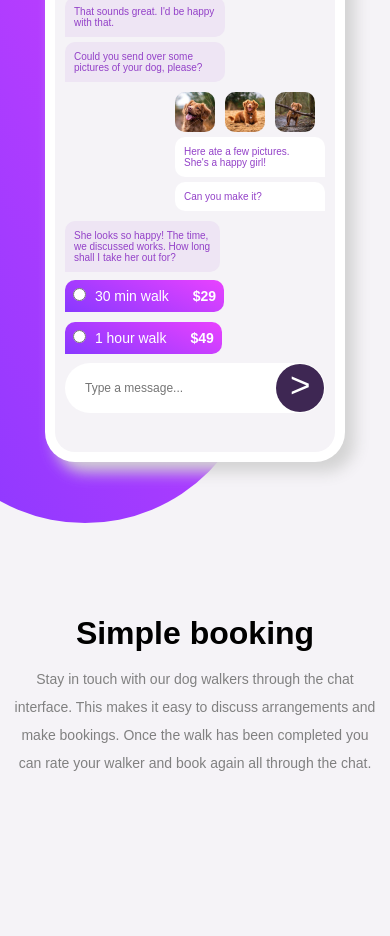
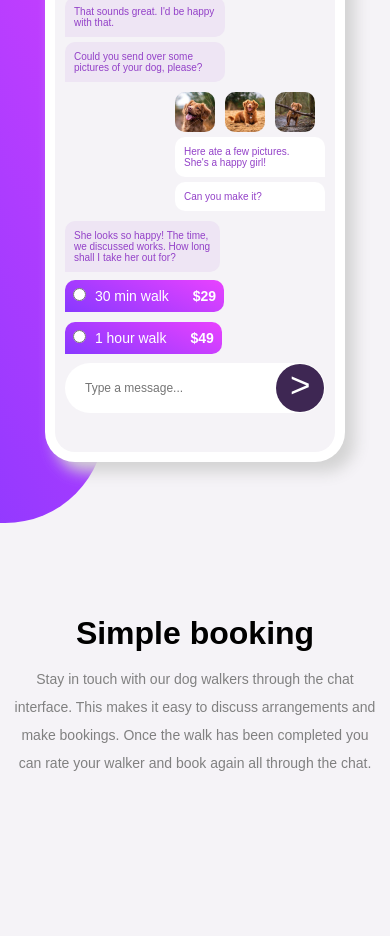
Before and after one commit to Justice-Inkoom/chat-app-css-illustration-master, a plain HTML site: page index.html in a window 390 px wide. Shown: the part 139-1075 px from the top of the page. Drawn offline with Linux system fonts and the light colour scheme.

Commit message:
Update style.css

```diff
--- a/style.css
+++ b/style.css
@@ -348,7 +348,8 @@ p{
 
 @media screen and (max-width:500px){
 	.background-design{
-
+		width:200px;
+		left: -95px;
 	}
 
 	.phone-outer{
```
